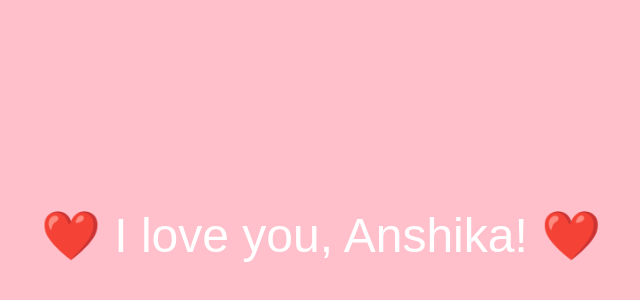
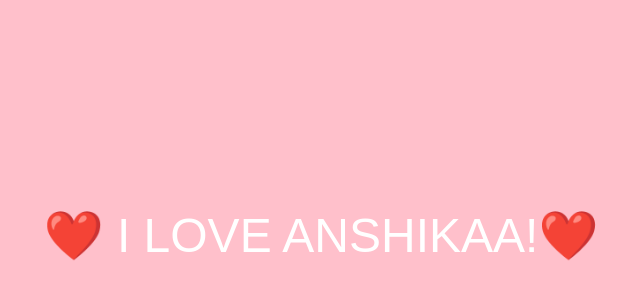
Before and after one commit to raghav772-a/priyanshu1, a plain HTML site: page index.html in a window 1280 px wide. Shown: the part 172-472 px from the top of the page, without its empty margins (319-959 px from the left). Drawn offline with Linux system fonts and the light colour scheme.

Commit message:
Update index.html

```diff
--- a/index.html
+++ b/index.html
@@ -16,6 +16,6 @@
   </style>
 </head>
 <body>
-  ❤️ I love you, Anshika! ❤️
+  ❤️ I LOVE ANSHIKAA!❤️
 </body>
 </html>
```
